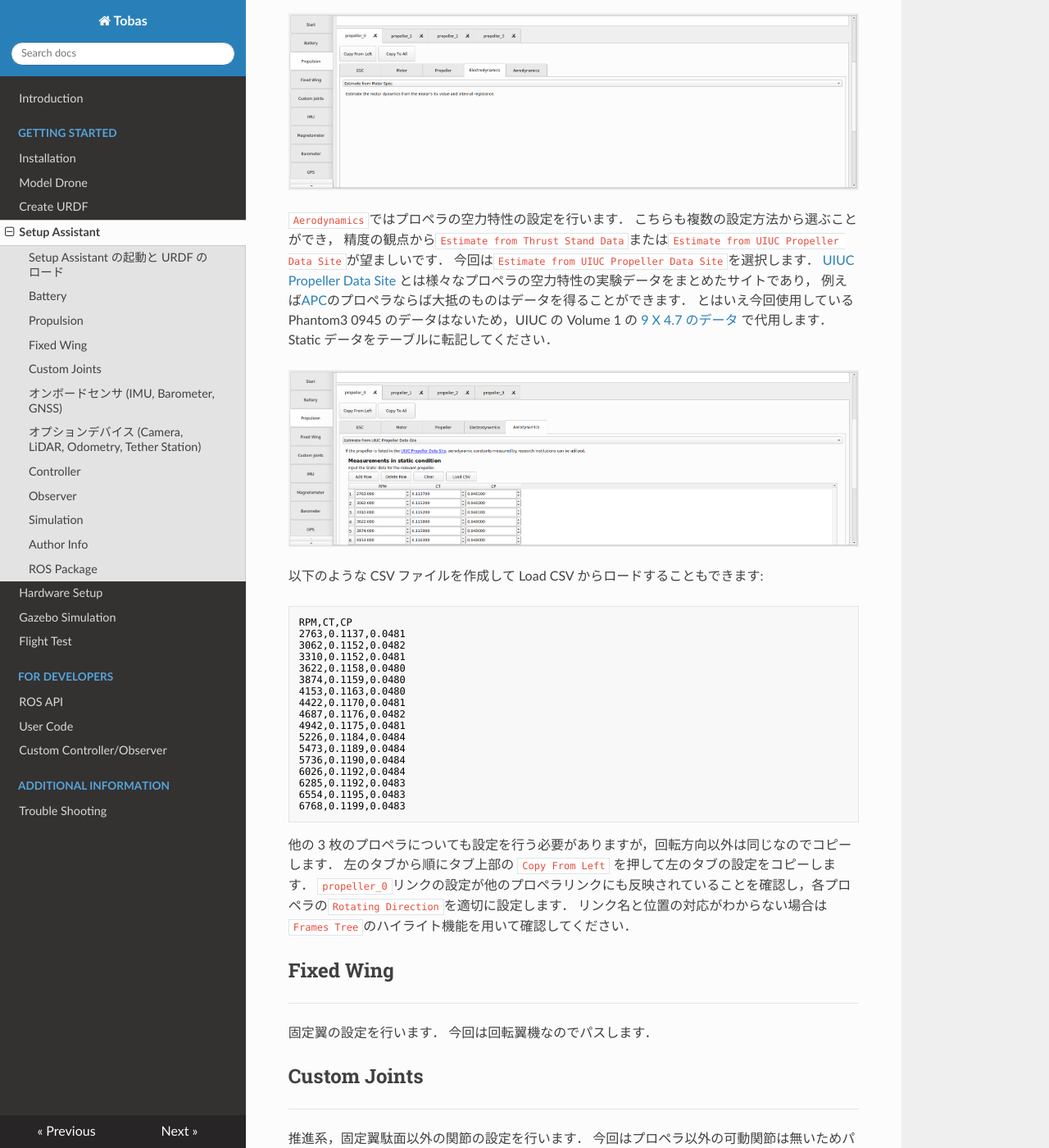
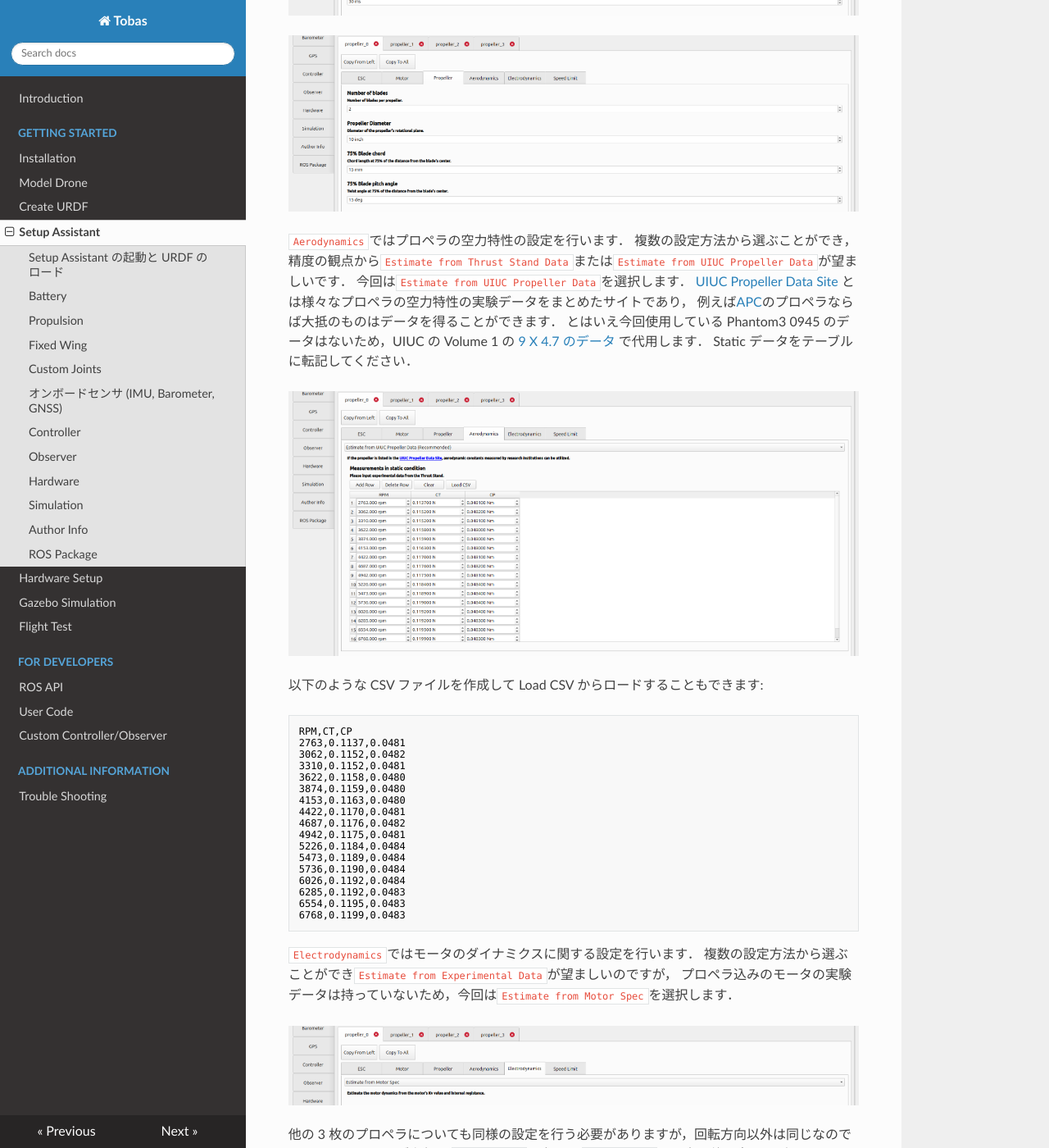
Before and after one commit to TobasFlightControl/tobas_wiki_ja, an MkDocs documentation site: the page built from docs/setup_assistant.md, in a window 1280 px wide and 1400 px high, scrolled down 3967 px. Shown: the whole window at 82% size. Built offline with MkDocs 1.6.1, drawn with Linux system fonts in a browser that asks for light colours; nearby versions of some CDN libraries; some of the changed text lies outside the part shown.

Commit message:
ros1 -> ros2: setup_assistant

````diff
--- a/docs/setup_assistant.md
+++ b/docs/setup_assistant.md
@@ -1,7 +1,7 @@
 # Tobas Setup Assistant
 
 Tobas Setup Assistant は，Tobas を用いてドローンを飛ばすのに必要な設定ファイルを生成するための GUI です．
-前ページで作成した URDF を読み込み，プロペラの空気力学や制御器などの URDF には表現されていない項目の設定を行います．
+前ページで作成した URDF を読み込み，プロペラの空気力学，モータの電気力学，センサノイズなどの URDF には表現されていない項目の設定を行います．
 
 ## Setup Assistant の起動と URDF のロード
 
@@ -49,20 +49,15 @@
 各パーツのデータシートを見ながら，`ESC`，`Motor`，`Propeller`の各項目に適切な値を入力します．
 
 ![propulsion/esc](resources/setup_assistant/propulsion/esc.png)
-![propulsion/motor_1](resources/setup_assistant/propulsion/motor_1.png)
-![propulsion/motor_2](resources/setup_assistant/propulsion/motor_2.png)
+
+![propulsion/motor](resources/setup_assistant/propulsion/motor.png)
+
 ![propulsion/propeller](resources/setup_assistant/propulsion/propeller.png)
 
-`Electrodynamics`ではモータのダイナミクスに関する設定を行います．
-複数の設定方法から選ぶことができ`Estimate from Experimental Data`が望ましいのですが，
-プロペラ込みのモータの実験データは持っていないため，今回は`Estimate from Motor Spec`を選択します．
-
-![propulsion/electrodynamics](resources/setup_assistant/propulsion/electrodynamics.png)
-
 `Aerodynamics`ではプロペラの空力特性の設定を行います．
-こちらも複数の設定方法から選ぶことができ，
-精度の観点から`Estimate from Thrust Stand Data`または`Estimate from UIUC Propeller Data Site`が望ましいです．
-今回は`Estimate from UIUC Propeller Data Site`を選択します．
+複数の設定方法から選ぶことができ，
+精度の観点から`Estimate from Thrust Stand Data`または`Estimate from UIUC Propeller Data`が望ましいです．
+今回は`Estimate from UIUC Propeller Data`を選択します．
 <a href=https://m-selig.ae.illinois.edu/props/propDB.html target="_blank">UIUC Propeller Data Site</a>
 とは様々なプロペラの空力特性の実験データをまとめたサイトであり，
 例えば<a href=https://www.apcprop.com/ target="_blank">APC</a>のプロペラならば大抵のものはデータを得ることができます．
@@ -95,9 +90,15 @@
 6768,0.1199,0.0483
 ```
 
-他の 3 枚のプロペラについても設定を行う必要がありますが，回転方向以外は同じなのでコピーします．
-左のタブから順にタブ上部の `Copy From Left` を押して左のタブの設定をコピーします．
-`propeller_0`リンクの設定が他のプロペラリンクにも反映されていることを確認し，各プロペラの`Rotating Direction`を適切に設定します．
+`Electrodynamics`ではモータのダイナミクスに関する設定を行います．
+複数の設定方法から選ぶことができ`Estimate from Experimental Data`が望ましいのですが，
+プロペラ込みのモータの実験データは持っていないため，今回は`Estimate from Motor Spec`を選択します．
+
+![propulsion/electrodynamics](resources/setup_assistant/propulsion/electrodynamics.png)
+
+他の 3 枚のプロペラについても同様の設定を行う必要がありますが，回転方向以外は同じなのでコピーします．
+タブ上部の `Copy To All` を押して`propeller_0`の設定を他の全てのプロペラリンクにコピーします．
+`propeller_0`の設定が他のリンクにも反映されていることを確認し，各プロペラの`Rotating Direction`を適切に設定します．
 リンク名と位置の対応がわからない場合は`Frames Tree`のハイライト機能を用いて確認してください．
 
 ## Fixed Wing
@@ -123,6 +124,7 @@
 
 ![gnss](resources/setup_assistant/gnss.png)
 
+<!--
 ## オプションデバイス (Camera, LiDAR, Odometry, Tether Station)
 
 ---
@@ -132,10 +134,10 @@
 - RGB カメラ (RGB Camera)
 - 深度カメラ (Depth Camera)
 - LiDAR (LiDAR)
-- カスタム位置発行機器 (Odometry)
 - ドローンスパイダー (Tether Station)
 
 今回はいずれも搭載しないためパスします．
+-->
 
 ## Controller
 
@@ -156,12 +158,22 @@
 状態推定器に関する設定を行います．
 基本的にはデフォルトのままで構いません．
 
+![observer](resources/setup_assistant/observer.png)
+
+## Hardware
+
+---
+
+使用するフライトコントローラハードウェアを設定します．
+Tobas の最初のバージョンである Aso を選択します．
+
+![hardware](resources/setup_assistant/hardware.png)
+
 ## Simulation
 
 ---
 
 Gazebo のシミュレーション環境の設定を行います．
-`Gravity`は標準重力加速度で固定されています．
 経緯度と海抜高度は，デフォルトでは日本経緯度原点と日本水準原点に設定されています．
 今回はさほど重要ではないためデフォルトのままとします．
 また，空力系のモデル化誤差の程度を設定でき，今回はこれもデフォルトのままとします．
@@ -181,7 +193,8 @@
 ---
 
 Tobas パッケージを生成するディレクトリとパッケージ名を設定します．
-`Parent Directory`を catkin ワークスペースの`src/`以下に設定し，`Package Name`に適当な名前を入力してください．
+`Parent Directory`を colcon ワークスペースの`src/`以下に設定します．今回はデフォルトのままとします．
+`Package Name`に適当なパッケージ名を設定します．こちらも今回はデフォルトのままとします．
 `Generate`ボタンを押すと，指定したディレクトリに Tobas パッケージ (\*.TBS) が生成されます．
 
 ![ros_package](resources/setup_assistant/ros_package.png)
````
Also changed, not shown: docs/resources/setup_assistant/author_info.png, docs/resources/setup_assistant/battery.png, docs/resources/setup_assistant/controller.png, docs/resources/setup_assistant/gnss.png, docs/resources/setup_assistant/hardware.png (added), docs/resources/setup_assistant/load.png, docs/resources/setup_assistant/observer.png (added), docs/resources/setup_assistant/propulsion/aerodynamics.png, docs/resources/setup_assistant/propulsion/available_links.png, docs/resources/setup_assistant/propulsion/electrodynamics.png, docs/resources/setup_assistant/propulsion/esc.png, docs/resources/setup_assistant/propulsion/motor.png (added), docs/resources/setup_assistant/propulsion/motor_1.png (deleted), docs/resources/setup_assistant/propulsion/motor_2.png (deleted), 5 more files.
